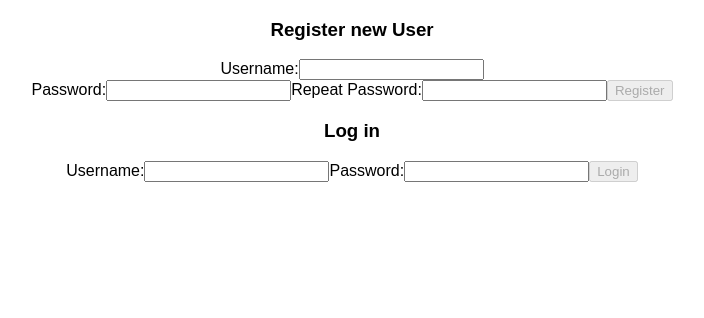
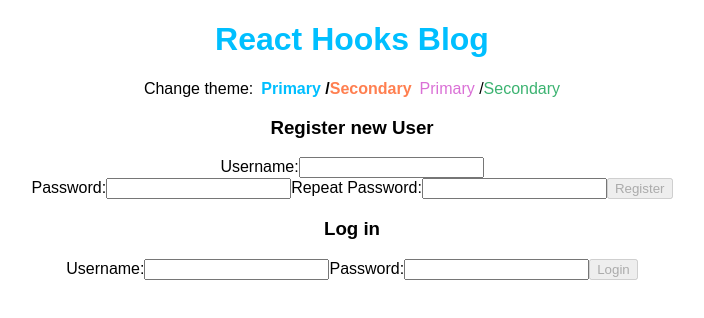
Before and after one commit to Nata-Roma/Learn_React_Hooks_Project, a React (Create React App) app: page / in a window 1280 px wide. Shown: the top 318 px of the page, without its empty margins (288-992 px from the left). Built offline with nearby package versions, Linux system fonts and the light colour scheme.

Commit message:
change theme function

```diff
--- a/src/App.js
+++ b/src/App.js
@@ -1,30 +1,33 @@
-import React, { useEffect, useReducer, useState } from "react";
-import CreatePost from "./create-post";
-import Posts from "./posts";
-import appReducer from "./reducers";
+import React, { useEffect, useReducer, useState } from 'react';
+import ChangeTheme from './change-theme';
+import { ThemeContext } from './contexts';
+import CreatePost from './create-post';
+import Header from './header';
+import Posts from './posts';
+import appReducer from './reducers';
 
-import "./styles.css";
-import UserBlock from "./user-block";
+import './styles.css';
+import UserBlock from './user-block';
 
 const defaultPosts = [
-  { title: "First", content: "bla-bla-bla", author: "Myself" },
-  { title: "Second", content: "bla-bla", author: "Myself" }
+  { title: 'First', content: 'bla-bla-bla', author: 'Myself' },
+  { title: 'Second', content: 'bla-bla', author: 'Myself' }
 ];
 
 const actions = [
-  { type: "LOGIN", username: "qw", password: "123" },
+  { type: 'LOGIN', username: 'qw', password: '123' },
   {
-    type: "REGISTER",
-    username: "qw",
-    password: "123",
-    passwordRepeat: "123"
+    type: 'REGISTER',
+    username: 'qw',
+    password: '123',
+    passwordRepeat: '123'
   },
-  { type: "LOGOUT" },
+  { type: 'LOGOUT' },
   {
-    type: "CREATE_POST",
-    title: "First",
-    content: "bla-bla-bla",
-    author: "Myself"
+    type: 'CREATE_POST',
+    title: 'First',
+    content: 'bla-bla-bla',
+    author: 'Myself'
   }
 ];
 
@@ -35,11 +38,16 @@
   // const [posts, dispatchPosts] = useReducer(postsReducer, defaultPosts);
 
   const [state, dispatch] = useReducer(appReducer, {
-    user: "",
+    user: '',
     posts: defaultPosts
   });
 
   const { user, posts } = state;
+
+  const [theme, setTheme] = useState({
+    primaryColor: 'deepskyblue',
+    secondaryColor: 'coral'
+  });
 
   useEffect(() => {
     if (user) {
@@ -50,13 +58,17 @@
   }, [user]);
 
   return (
+    <ThemeContext.Provider value={theme}>
       <div className="App">
+        <Header text="React Hooks Blog" />
+        <ChangeTheme theme={theme} setTheme={setTheme} />
         <UserBlock dispatch={dispatch} user={user} />
         <br />
         {user && <CreatePost user={user} dispatch={dispatch} posts={posts} />}
         <br />
         {user && <Posts posts={posts} />}
       </div>
+    </ThemeContext.Provider>
   );
 };
 
--- /dev/null
+++ b/src/change-theme.js
@@ -0,0 +1,47 @@
+import React from 'react';
+
+const THEMES = [
+  { primaryColor: 'deepskyblue', secondaryColor: 'coral' },
+  { primaryColor: 'orchid', secondaryColor: 'mediumseagreen' }
+];
+
+const ThemeItem = ({ theme, active, onClick }) => {
+  return (
+    <span
+      onClick={onClick}
+      style={{
+        cursor: 'pointer',
+        paddingLeft: 8,
+        fontWeight: active ? 'bold' : 'normal'
+      }}
+    >
+      <span style={{ color: theme.primaryColor }}>Primary</span> /
+      <span style={{ color: theme.secondaryColor }}>Secondary</span>
+    </span>
+  );
+};
+
+const ChangeTheme = ({ theme, setTheme }) => {
+  const isActive = (t) => {
+    return (
+      t.primaryColor === theme.primaryColor &&
+      t.secondaryColor === theme.secondaryColor
+    );
+  };
+
+  return (
+    <div>
+      Change theme:
+      {THEMES.map((t, index) => (
+        <ThemeItem
+          key={`theme-${index}`}
+          theme={t}
+          active={isActive(t)}
+          onClick={() => setTheme(t)}
+        />
+      ))}
+    </div>
+  );
+};
+
+export default ChangeTheme;
--- /dev/null
+++ b/src/contexts.js
@@ -0,0 +1,6 @@
+import React from 'react';
+
+export const ThemeContext = React.createContext({
+  primaryColor: 'deepskyblue',
+  secondaryColor: 'coral',
+});
--- /dev/null
+++ b/src/header.js
@@ -0,0 +1,11 @@
+import React, { useContext } from 'react';
+import { ThemeContext } from './contexts';
+
+
+const Header = ({text}) => {
+  const {primaryColor} = useContext(ThemeContext);
+
+  return <h1 style={{color: primaryColor}}>{text}</h1>
+};
+
+export default Header;
--- a/src/post.js
+++ b/src/post.js
@@ -1,10 +1,12 @@
-import React from 'react';
+import React, { useContext } from 'react';
+import { ThemeContext } from './contexts';
 
 const Post = ({ title, content, author }) => {
+  const {secondaryColor} = useContext(ThemeContext);
   return (
     <div style={{ border: '1px solid black' }}>
       <h4>
-        <u>{title}</u>
+        <u style={{color: secondaryColor}}>{title}</u>
       </h4>
       <div>{content}</div>
       <br />
```
Lines whose indentation alone changed are shown as unchanged.
